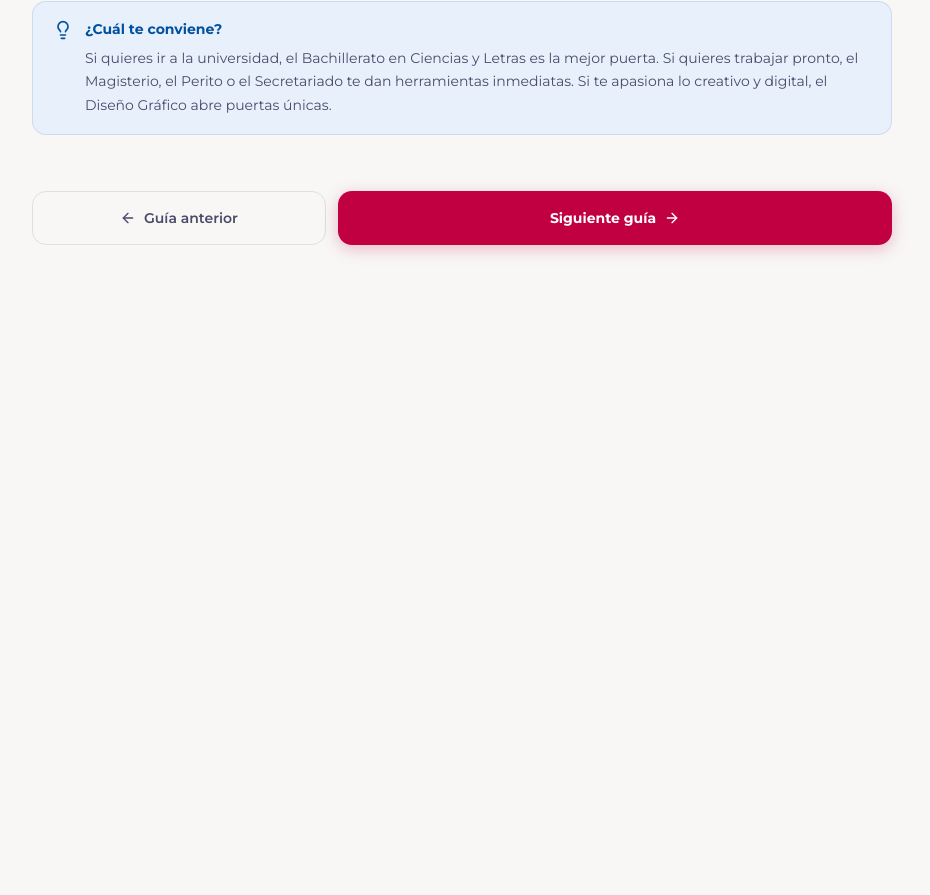
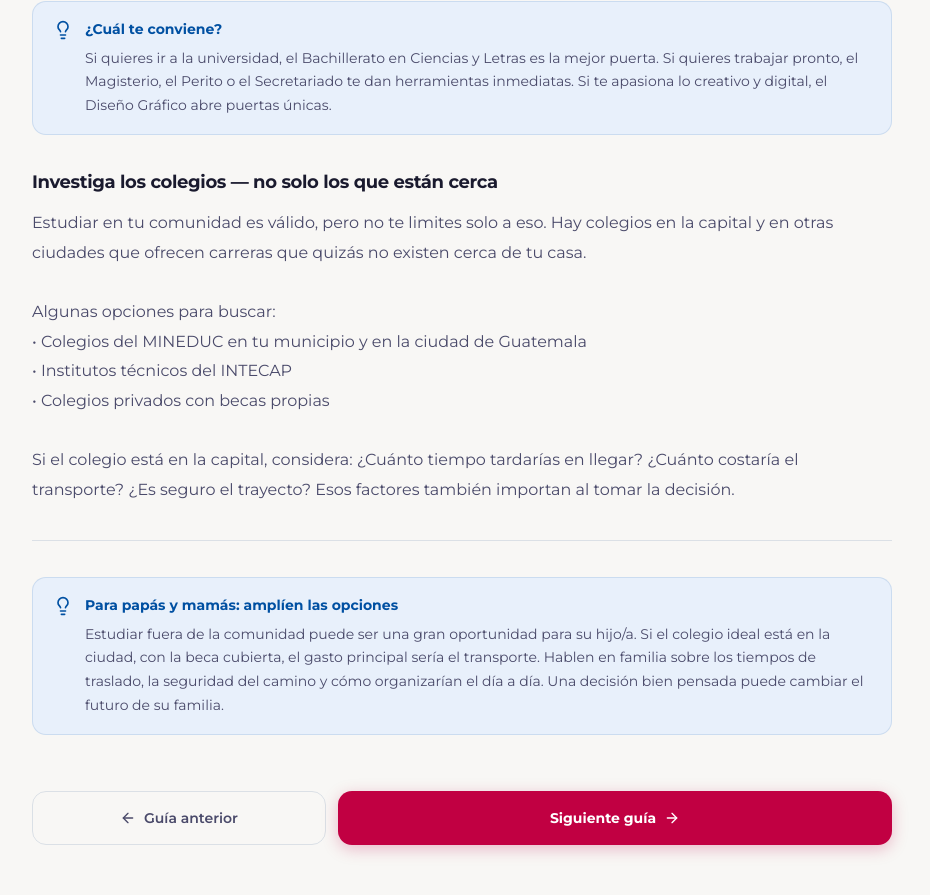
Before and after one commit to jaimedeleon1423/ruta-a-tu-beca, a Next.js app: page /guia/2 in a window 1280 px wide. Shown: the part 2084-2979 px from the top of the page, without its empty margins (178-1108 px from the left). Before the commit the page ends 2429 px from the top, so only its background shows below. Built offline with nearby package versions, Linux system fonts and the light colour scheme.

Commit message:
feat: vocacional, colegios, padres, SEGEPLAN, docs, prácticas, calendario

```diff
--- a/src/app/guia/[id]/page.tsx
+++ b/src/app/guia/[id]/page.tsx
@@ -33,6 +33,8 @@ const guias: Record<string, {
       { titulo: 'Bachillerato en Secretariado', contenido: 'Te prepara para trabajar en oficinas, empresas e instituciones como secretaria/o o asistente administrativa. Desarrollas habilidades en redacción, archivo, computación y atención al cliente. Es una carrera con alta demanda laboral.\n\n⏱ Duración: 2-3 años' },
       { titulo: 'Bachillerato en Diseño Gráfico', contenido: 'Combina creatividad y tecnología. Aprendes a crear piezas visuales, manejar software de diseño y comunicar ideas a través de imágenes. Ideal si tienes inclinación artística y te interesa el mundo digital y creativo.\n\n⏱ Duración: 2-3 años' },
       { titulo: '💡 ¿Cuál te conviene?', tipo: 'tip', contenido: 'Si quieres ir a la universidad, el Bachillerato en Ciencias y Letras es la mejor puerta. Si quieres trabajar pronto, el Magisterio, el Perito o el Secretariado te dan herramientas inmediatas. Si te apasiona lo creativo y digital, el Diseño Gráfico abre puertas únicas.' },
+      { titulo: 'Investiga los colegios — no solo los que están cerca', contenido: 'Estudiar en tu comunidad es válido, pero no te limites solo a eso. Hay colegios en la capital y en otras ciudades que ofrecen carreras que quizás no existen cerca de tu casa.\n\nAlgunas opciones para buscar:\n• Colegios del MINEDUC en tu municipio y en la ciudad de Guatemala\n• Institutos técnicos del INTECAP\n• Colegios privados con becas propias\n\nSi el colegio está en la capital, considera: ¿Cuánto tiempo tardarías en llegar? ¿Cuánto costaría el transporte? ¿Es seguro el trayecto? Esos factores también importan al tomar la decisión.' },
+      { titulo: 'Para papás y mamás: amplíen las opciones', tipo: 'tip', contenido: 'Estudiar fuera de la comunidad puede ser una gran oportunidad para su hijo/a. Si el colegio ideal está en la ciudad, con la beca cubierta, el gasto principal sería el transporte. Hablen en familia sobre los tiempos de traslado, la seguridad del camino y cómo organizarían el día a día. Una decisión bien pensada puede cambiar el futuro de su familia.' },
     ],
   },
   '3': {
```
